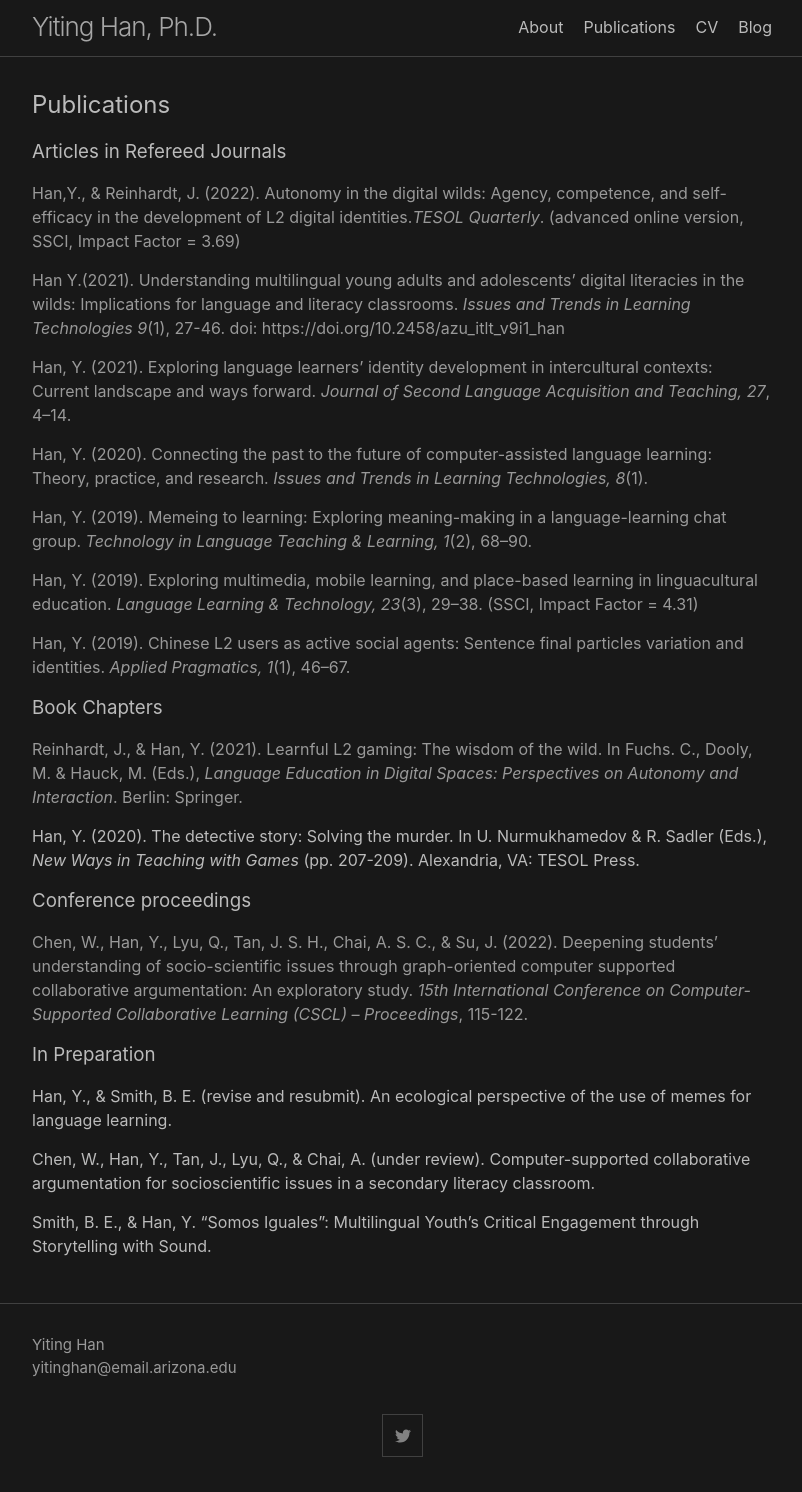
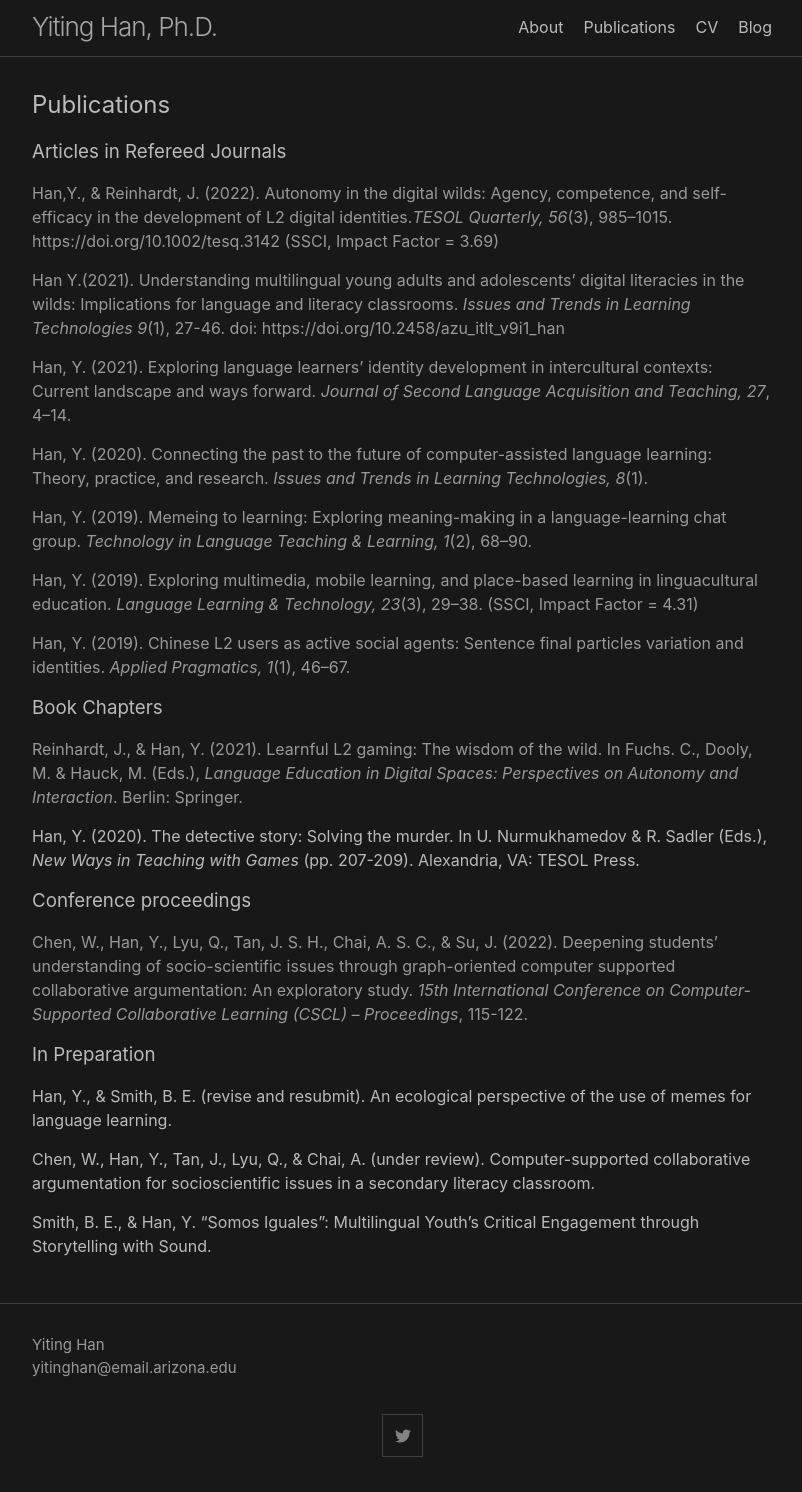
Before and after one commit to yitinghanphd/yitinghanphd.github.io, a Jekyll site: the page built from publications.md, in a window 1280 px wide. Shown: the whole page, without its empty margins (238-1040 px from the left). Built offline with Jekyll 4.4.1, drawn with Linux system fonts in a browser that asks for light colours.

Commit message:
Update publications.md
update

```diff
--- a/publications.md
+++ b/publications.md
@@ -6,7 +6,7 @@ permalink: /publications/
 ## Publications
 ### Articles in Refereed Journals
 
-[Han,Y., & Reinhardt, J. (2022). Autonomy in the digital wilds: Agency, competence, and self-efficacy in the development of L2 digital identities.*TESOL Quarterly*. (advanced online version, SSCI, Impact Factor = 3.69)](https://onlinelibrary.wiley.com/doi/10.1002/tesq.3142)
+[Han,Y., & Reinhardt, J. (2022). Autonomy in the digital wilds: Agency, competence, and self-efficacy in the development of L2 digital identities.*TESOL Quarterly, 56*(3), 985–1015. https://doi.org/10.1002/tesq.3142 (SSCI, Impact Factor = 3.69)](https://onlinelibrary.wiley.com/doi/10.1002/tesq.3142)
 
 [Han Y.(2021). Understanding multilingual young adults and adolescents' digital literacies in the wilds: Implications for language and literacy classrooms. *Issues and Trends in Learning Technologies 9*(1), 27-46. doi: https://doi.org/10.2458/azu_itlt_v9i1_han](https://journals.librarypublishing.arizona.edu/itlt/article/id/2277/)
 
```
